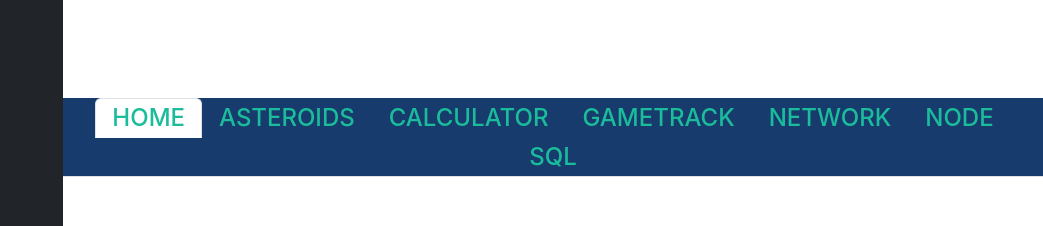
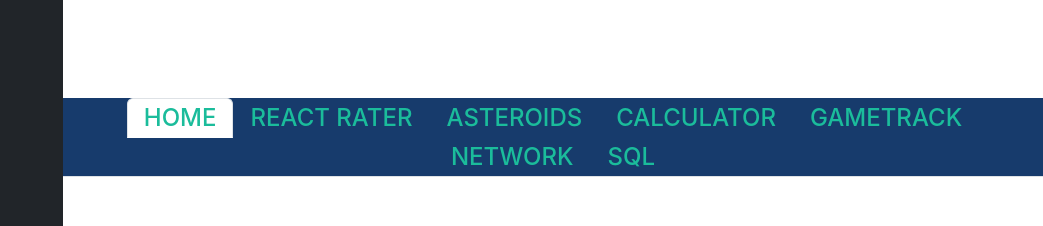
Before and after one commit to neffej/react-portfolio, a React (Create React App) app: page / in a window 1280 px wide. Shown: the part 3013-3239 px from the top of the page, without its empty margins (237-1280 px from the left). Built offline with nearby package versions, Linux system fonts and the light colour scheme; the HTML template or start-up script is replaced by a standard one.

Commit message:
changed node portfolio item to react item

```diff
--- a/src/components/Navigation.js
+++ b/src/components/Navigation.js
@@ -14,6 +14,16 @@ function Navigation({ currentPage, handlePageChange }) {
           className={currentPage === 'Home' ? 'nav-link active fs-4 text-info' : 'nav-link fs-4 text-info'}
         >
           Home
+        </a>
+      </li>
+      <li className="nav-item">
+        <a
+          href="#Node"
+          onClick={() => handlePageChange('React')}
+          // Check to see if the currentPage is `Contact`, and if so we use the active link class from bootstrap. Otherwise, we set it to a normal nav-link
+          className={currentPage === 'React' ? 'nav-link active fs-4 text-info' : 'nav-link fs-4 text-info'}
+        >
+          React Rater
         </a>
       </li>
       <li className="nav-item">
@@ -58,16 +68,6 @@ function Navigation({ currentPage, handlePageChange }) {
       </li>
       <li className="nav-item">
         <a
-          href="#Node"
-          onClick={() => handlePageChange('Node')}
-          // Check to see if the currentPage is `Contact`, and if so we use the active link class from bootstrap. Otherwise, we set it to a normal nav-link
-          className={currentPage === 'Node' ? 'nav-link active fs-4 text-info' : 'nav-link fs-4 text-info'}
-        >
-          Node
-        </a>
-      </li>
-      <li className="nav-item">
-        <a
           href="#SQL"
           onClick={() => handlePageChange('SQL')}
           // Check to see if the currentPage is `Contact`, and if so we use the active link class from bootstrap. Otherwise, we set it to a normal nav-link
--- a/src/components/Portfolio.js
+++ b/src/components/Portfolio.js
@@ -6,6 +6,7 @@ import Calculator from './pages/Projects/Calculator';
 import SQL from './pages/Projects/SQL-employees';
 import GameTrack from './pages/Projects/GameTrack';
 import Node from './pages/Projects/Node';
+import Ratings from './pages/Projects/Ratings';
 import Network from './pages/Projects/Network';
 import "./Portfolio.css"
 
@@ -29,8 +30,8 @@ export default function Portfolio(){
         if (currentPage === 'GameTrack'){
             return <GameTrack />;
         }
-        if (currentPage === 'Node'){
-            return <Node />;
+        if (currentPage === 'React'){
+            return <Ratings />;
         }
             return <Network />;
     };
--- a/src/components/pages/Projects/Home.js
+++ b/src/components/pages/Projects/Home.js
@@ -2,7 +2,7 @@ import React from "react";
 import AsteroidGif from '../../assets/Space_Rocks.gif';
 import MyGif from '../../assets/Homepage.gif'
 import GameTrack from '../../assets/GameTrack.gif'
-import Read from '../../assets/README.gif'
+import Ratings from '../../assets/Rateacop.gif'
 import sql from '../../assets/SQL.gif'
 import Work from '../../assets/network.gif'
 
@@ -22,6 +22,11 @@ export default function Home(){
                 </div>
             </div>
             <div className='row portfolio-container p-2 aos-init aos-animate' data-aos="fade-up" data-aos-delay="100" id='portfolio-container'>
+                 <div className='col-lg-4 col-md-6 portfolio-item'>
+                    <div className='portfolio-wrap'>
+                        <img className='img-fluid img-thumbnail' src={Ratings} alt='React Police Rating Website'></img>
+                    </div>
+                </div>
                 <div className='col-lg-4 col-md-6  portfolio-item'>
                     <div className='portfolio-wrap'>
                         <img className='img-fluid img-thumbnail' src={AsteroidGif} alt='asteroid database search website'></img>
@@ -44,11 +49,6 @@ export default function Home(){
                 </div>
                 <div className='col-lg-4 col-md-6 portfolio-item'>
                     <div className='portfolio-wrap'>
-                        <img className='img-fluid img-thumbnail' src={Read} alt='README Generator'></img>
-                    </div>
-                </div>
-                <div className='col-lg-4 col-md-6 portfolio-item'>
-                    <div className='portfolio-wrap'>
                         <img className='img-fluid img-thumbnail' src={sql} alt='SQL-Based Employee Profile CLI'></img>
                     </div>
                 </div>
--- /dev/null
+++ b/src/components/pages/Projects/Ratings.js
@@ -0,0 +1,30 @@
+import React from "react";
+import Ratings from '../../assets/Rateacop.gif'
+
+export default function Node(){
+    return(
+        <section id="portfolio" className="portfolio-item">
+            <div className="container">
+                <div className="section-title">
+                    <h1>Rate A Cop</h1>
+                    <h5>React / JWT / GraphQL / MongoDB</h5>
+                </div>
+            </div>
+            <div className="row project-container p-2 aos-init aos-animate" data-aos="fade-up" data-aos-delay="100" id="project-container">
+                <div className="col-lg-4 portfolio-info">
+                    <a href="https://github.com/p0ptartz/rate-a-cop" target="_blank" rel="noreferrer"><img className="img-fluid" src={Ratings} alt='functionality gif'></img></a>
+                </div>
+                <div className="col-lg-8 portfolio-info">
+                <p>Rate A Cop is a fully deployed website, hosted on Heroku, that uses React, MongoDB and Apollo GraphQL to allow users to post ratings on police officers in any city in the USA.  City data is provided by Mapquest API, which is accessed via Express.     </p>
+                <ul className="fs-4">Future Developments:
+                    <li className="fs-6">Implement Login/Sign-up feature using JWT</li>
+                    <li className="fs-6">Improve specificity of city selection</li>
+                </ul>
+                <div>
+                    <a href="https://github.com/p0ptartz/rate-a-cop">Github Link</a>
+                </div>
+                </div>
+            </div>
+        </section>
+    )
+}
```
Also changed, not shown: 1 other file (tests, documents, lock files or other folders).
